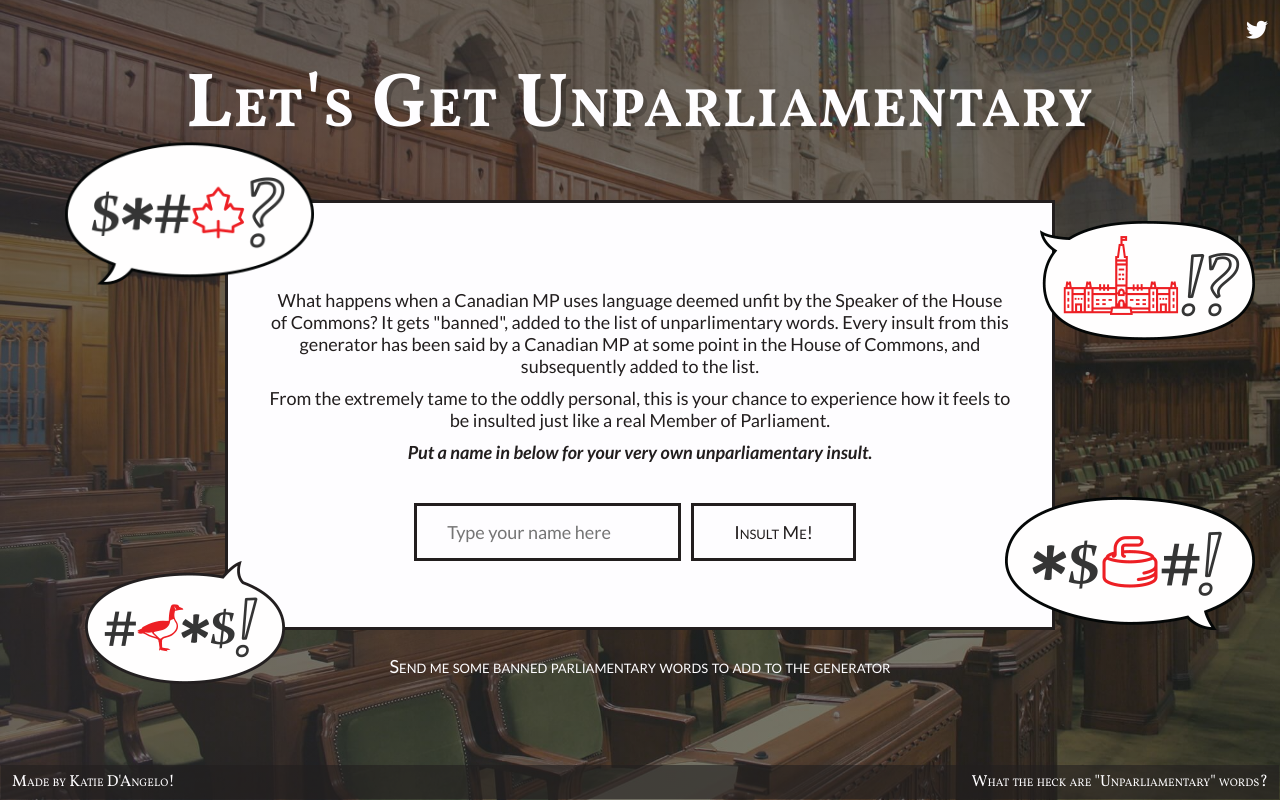
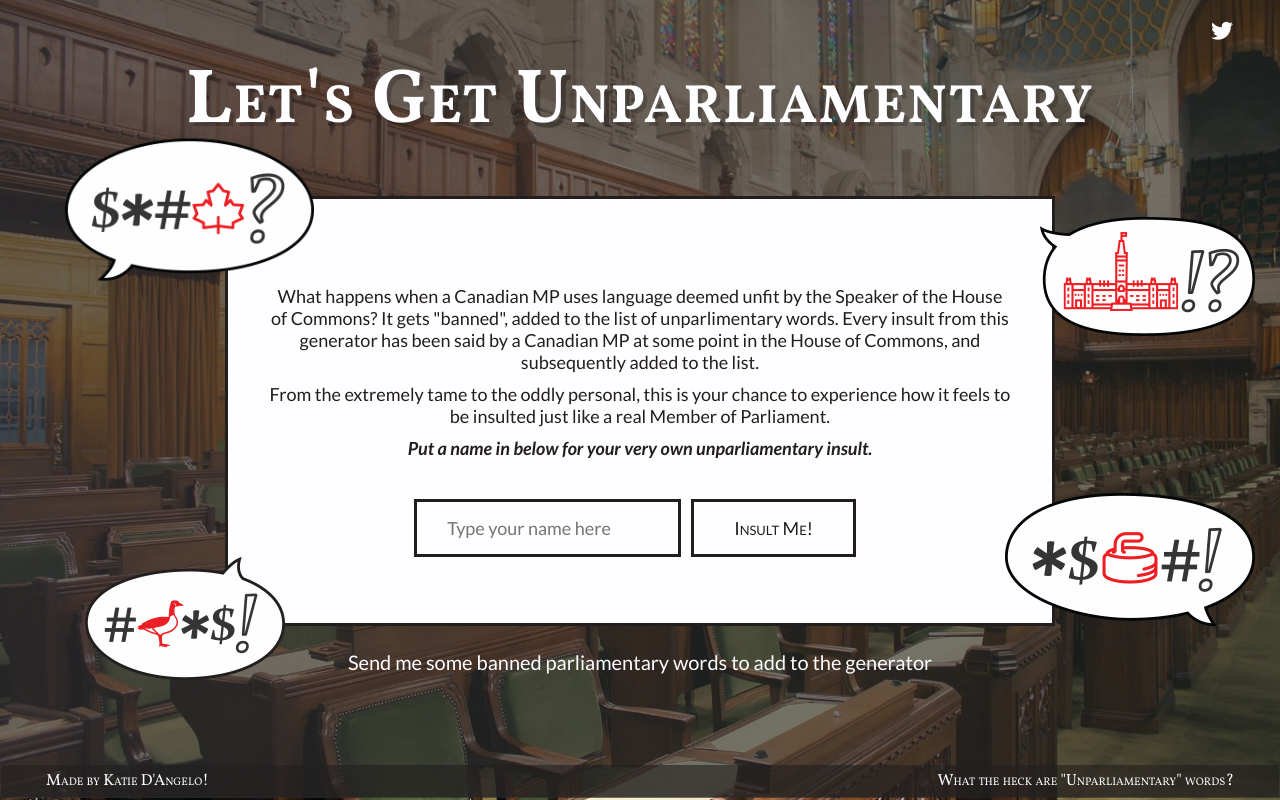
Before and after one commit to KaydeeDee/lets-get-unparliamentary, a website: page index.html in a window 1280 px wide. Drawn offline with nearby package versions, Linux system fonts and the light colour scheme.

Commit message:
removed unnecessary classes

```diff
--- a/dev/styles/partials/_firstScreen.scss
+++ b/dev/styles/partials/_firstScreen.scss
@@ -6,17 +6,6 @@
 .first-screen-off {
     display: none;
 }
-
-.below-white-box a {
-    display: block;
-    text-align: center;
-    transition: all 0.3s ease;
-
-        &:hover {
-            text-decoration: underline;
-        }
-}
-
 
 .margin-first-paragraph {
     margin-top: 20px;
@@ -86,12 +75,15 @@
 }
 
 //anchor tag under white box asking for users to send more insults
-.below-white-box {
-    background: none;
-    border: none;
+.below-white-box a {
+    @include font-size-value(20);
+    transition: all 0.3s ease;
     display: block;
-    margin: 0 auto;
-    @include font-size-value(20);
+    text-align: center;
+
+     &:hover {
+            text-decoration: underline;
+        }
 }
 
 // media queries
--- a/dev/styles/partials/_footer.scss
+++ b/dev/styles/partials/_footer.scss
@@ -7,12 +7,7 @@ footer {
 // media queries
 
 @media (max-width: 700px) {
-    .footer-leftside--katie {
-      margin: 0 10px;
-
-    }
-    .footer-col-media-querie {
-      display: flex;
+    .wrapper-footer-nav {
       flex-direction: column;
       text-align: center;
     }
--- a/dev/styles/partials/_form.scss
+++ b/dev/styles/partials/_form.scss
@@ -5,7 +5,7 @@ form {
     flex-wrap: wrap;
 }
 
-input, .again-button {
+input, .again-button, form button {
     border: 3px solid $primary-color;
     color: $primary-color;
     @include font-size-value(18);
@@ -18,7 +18,7 @@ input, .again-button {
     padding: 15px 30px;
 }
 
-input[type=submit] {
+button[type=submit] {
     padding: 15px 40px;
 }
 
@@ -28,7 +28,7 @@ input[type=submit] {
     margin: 0;
 }
 
-input[type=submit], .again-button {
+button[type=submit], .again-button {
     font-variant: small-caps;
     transition: all 0.3s ease;
 
@@ -50,7 +50,7 @@ input[type=submit], .again-button {
         margin-right: 0;
     }
 
-    input[type=submit] {
+    button[type=submit] {
         margin-top: 10px;
     }
     .again-button {
--- a/dev/styles/partials/_global.scss
+++ b/dev/styles/partials/_global.scss
@@ -53,8 +53,7 @@ h1, h2, p {
 }
 
 .wrapper-footer-nav {
-    margin: 0 auto;
-    padding: 5px 10px;
+    padding: 5px 45px;
     display: flex;
     justify-content: space-between;
     align-items: center;
@@ -77,16 +76,17 @@ body {
     padding: 1px;
 
 }
-header {
-    text-align: center;
-    margin-bottom: 20px;
-}
 
 img {
     max-width: 100%;
 }
 
-// headings
+// heading
+
+header {
+    text-align: center;
+    margin-bottom: 20px;
+}
 
 h1 {
     font-size: 6vw;
@@ -122,11 +122,6 @@ p {
     color: $primary-color;
 }
 
- footer a, nav a {
-    @include font-size-value(14);
-    font-variant: small-caps;
-}
-
 // media queries
 @media (max-width: 650px) {
     .wrapper-inner {
--- a/dev/styles/partials/_nav.scss
+++ b/dev/styles/partials/_nav.scss
@@ -1,49 +1,34 @@
 nav {
     padding: 1px;
+    display: flex;
+    justify-content: flex-end;
+    padding: 5px 45px;
+    align-items: center;
+
+        a {
+            margin-top: 10px;
+            transition: all 0.3s ease;
+            @include font-size-value(22);
+        }
 }
 
-footer a, nav a, button {
+footer a {
      @include font-size-value(16);
      font-family: $header-font;
      font-variant: small-caps;
-     transition: 0.4s;
+     transition: all 0.3s ease;
+
      &:hover {
         color: $highlight;
     }
 }
-
-.nav-class a {
-    margin-top: 10px;
-    transition: 0.3s;
-    @include font-size-value(22);
-    outline: 0;
-}
-
-.nav-class {
-    display: flex;
-    justify-content: flex-end;
-}
-
-// media queries
-
-// @media (max-width: 1220px) {
-//     .wrapper-footer-nav {
-//         max-width: 900px;
-//     }
-// }
-
-// @media (max-width: 905px) {
-//     .wrapper-footer-nav {
-//         max-width: 700px;
-//     }
-// }
 
 @media (max-width: 700px) {
     .wrapper-footer-nav {
         flex-direction: column;
         align-items: center;
     }
-    .nav-class {
+    nav {
         a {
             text-align: center;
         }
--- a/index.html
+++ b/index.html
@@ -32,7 +32,7 @@
     <div class="footer-fixer wrapper-max">
     <!-- footer "fixer" starts -->
         <!-- nav starts -->
-        <nav class="nav-class wrapper-footer-nav">
+        <nav>
             <a class="twitter popup" href="http://twitter.com/share?text=Unparliamentary%20Insult%20Generator%20"><i class="fa fa-twitter" aria-hidden="true"></i></a>
         </nav>
         <!-- nav ends -->
@@ -55,7 +55,6 @@
             <!-- white box begins -->
             <!-- first screen -->
                 <section class= "first-screen">
-                    <!-- <div> -->
                     <p class="margin-first-paragraph">What happens when a Canadian MP uses language deemed unfit by the Speaker of the House of Commons? It gets "banned", added to the list of unparlimentary words. Every insult from this generator has been said by a Canadian MP at some point in the House of Commons, and subsequently added to the list.</p>
 
                     <p>From the extremely tame to the oddly personal, this is your chance to experience how it feels to be insulted just like a real Member of Parliament.</p>
@@ -63,9 +62,8 @@
                     <p> <span class="highlighted-text--first-screen">Put a name in below for your very own unparliamentary insult.</span></p>
                     <form>
                         <input class="form-first input--form-text" type="text" placeholder="Type your name here">
-                            <input class="form-first button" type="submit" value="Insult Me!">
+                        <button class="form-first" type="submit" value="Insult Me!"> Insult Me! </button>
                     </form>
-                    <!-- </div> -->
                 </section>
                 <!-- second screen -->
                 <section class="second-screen">
@@ -76,14 +74,14 @@
                         </div>
                         <div class= "second-form">
                         </div>
-                        <form class="button">
-                            <input type="submit" value="Again!">
-                            <button class= "button again-button">Add a new name</button>
+                        <form>
+                            <button type="submit" value="Again!"> Again! </button>
+                            <button class= " again-button">Add a new name</button>
                         </form>
                     </div>
                     <!-- social icons in second screen -->
-                    <div class="social-icons--secion button">
-                        <p class="button">Share your <span class="disapear-on-query">unparlimentary</span> insult:</p>
+                    <div class="social-icons--secion">
+                        <p>Share your <span class="disapear-on-query">unparlimentary</span> insult:</p>
                         <div>
                             <a href="#" data-type="twitter" data-url="http://katiecodes.ca/LetsGetUnparliamentary/" data-description="Unparliamentary Insult Generator." data-media="http://katiecodes.ca/LetsGetUnparliamentary/public/styles/assets/websitePreview.png" data-via="@Katie_DAngelo" class="prettySocial fa fa-twitter twitter-query"></a>
 
@@ -97,9 +95,9 @@
             <!-- responsive button anchor with two images start -->
             <div class="speech-bubble--two-querie">
                 <img src="public/styles/assets/rock-bubble.png" alt="speech bubble with a curling iron icon inside" class="rock--two">
-                <button class="below-white-box">
-                    <a href="https://twitter.com/Kate_DAngelo" target="_blank">Send me some banned parliamentary words to add to the generator</a>
-                </button>
+                <div class="below-white-box">
+                    <a href="https://twitter.com/Kate_DAngelo" target="_blank" rel="noopener">Send me some banned parliamentary words to add to the generator</a>
+                </div>
                 <img src="public/styles/assets/leaf-bubble.png" alt="speech bubble with parliament icon inside">
             </div>
             <!-- query section with two images ends -->
@@ -107,11 +105,9 @@
             <!-- footer wrapper "fix" ends -->
         </main>
         <!-- footer begins -->
-        <footer>
-            <div class="wrapper-footer-nav footer-col-media-querie">
-                <a href="https://twitter.com/Kate_DAngelo" target="_blank" class="footer-leftside--katie">Made by Katie D'Angelo!</a>
-                <a href="http://ipolitics.ca/2011/12/14/the-106-things-you-cant-say-in-parliament/" target="_blank">What the heck are "Unparliamentary" words?</a>
-            </div>
+        <footer class="wrapper-footer-nav">
+            <a href="https://twitter.com/Kate_DAngelo" target="_blank" rel="noopener">Made by Katie D'Angelo!</a>
+            <a href="http://ipolitics.ca/2011/12/14/the-106-things-you-cant-say-in-parliament/" target="_blank" rel="noopener">What the heck are "Unparliamentary" words?</a>
         </footer>
     <script src='https://code.jquery.com/jquery-3.2.1.min.js' integrity='sha256-hwg4gsxgFZhOsEEamdOYGBf13FyQuiTwlAQgxVSNgt4='crossorigin='anonymous'></script>
     <script src="https://use.fontawesome.com/863f28bd20.js"></script>
```
Also changed, not shown: public/styles/style.css. Lines whose indentation alone changed are shown as unchanged.
